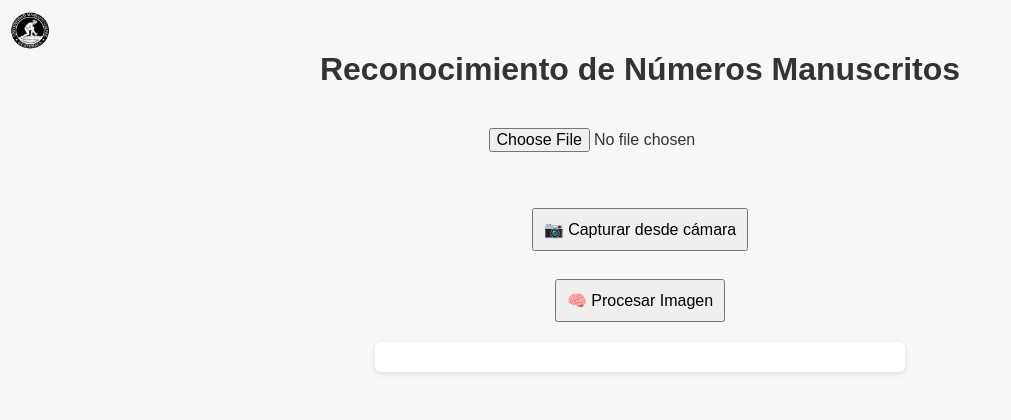
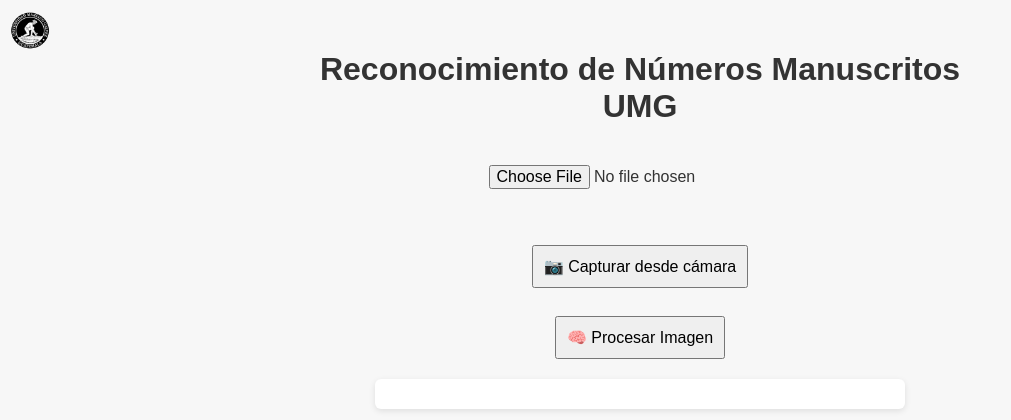
Before and after one commit to geowani/digit_web_app, a FastAPI app: page / in a window 1280 px wide. Shown: the top 420 px of the page, without its empty margins (0-1011 px from the left). Run offline with FastAPI, Linux system fonts and the light colour scheme.

Commit message:
Actualizacion de nombre

```diff
--- a/templates/index.html
+++ b/templates/index.html
@@ -54,7 +54,7 @@
   <img src="/static/Logo.ico" alt="Logo" class="logo">
 
   <div class="contenedor">
-    <h1>Reconocimiento de Números Manuscritos</h1>
+    <h1>Reconocimiento de Números Manuscritos UMG</h1>
 
     <input type="file" id="imageInput" accept="image/*" onchange="mostrarPrevisualizacion()"><br>
     <img id="preview" alt="Vista previa de la imagen"><br>
```
